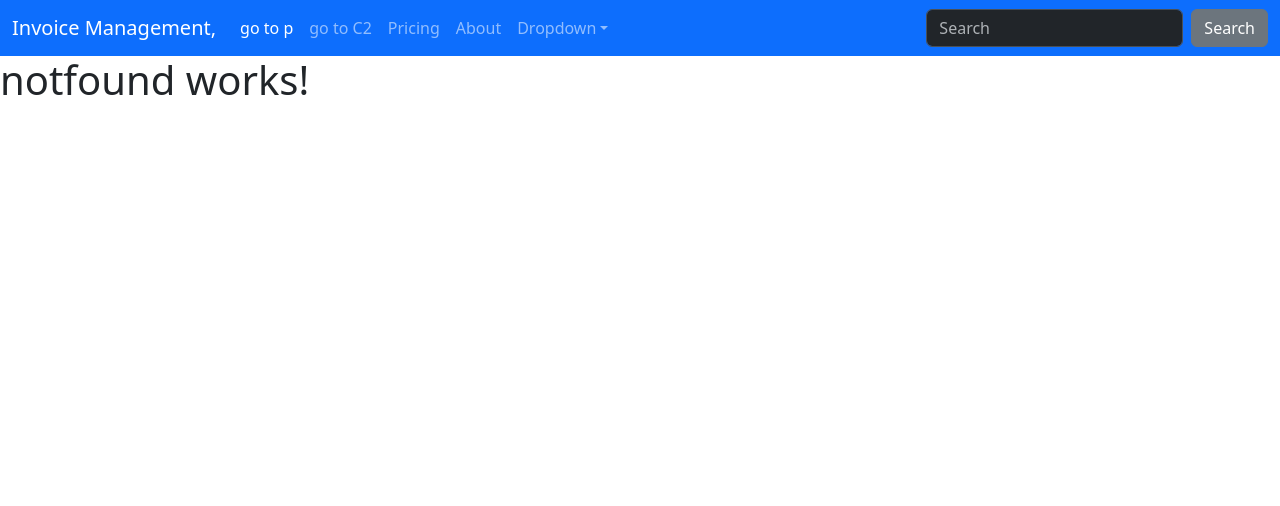
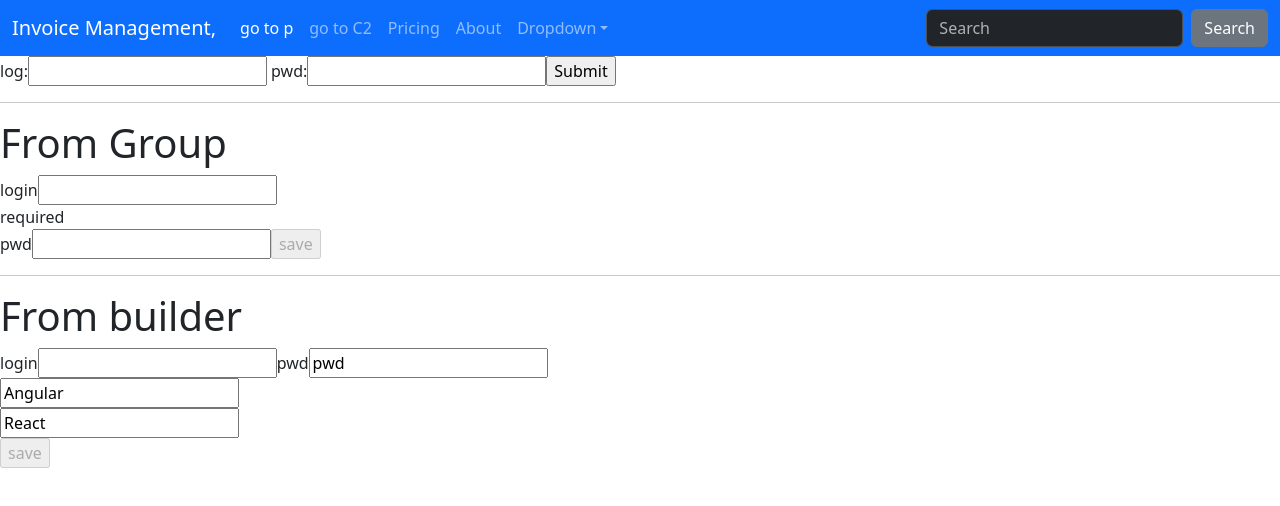
Before and after one commit to radhouene-massoudi/4twin5_23_24, an Angular app: page /reactive in a window 1280 px wide. Shown: the top 506 px of the page. Built offline with nearby package versions, Linux system fonts and the light colour scheme.

Commit message:
seance 9

```diff
--- a/src/app/app-routing.module.ts
+++ b/src/app/app-routing.module.ts
@@ -13,6 +13,8 @@ import {InvoiceComponent} from "./Atelier3/invoice/invoice.component";
 import {DetailtwoComponent} from "./Atelier3/detailtwo/detailtwo.component";
 import { C1Component } from './cours/c1/c1.component';
 import { C2Component } from './cours/c2/c2.component';
+import { ReactiveFormsModule } from '@angular/forms';
+import { ReactiveformComponent } from './reactiveform/reactiveform.component';
 
 const routes: Routes = [
   //{path:'',redirectTo:'login',pathMatch:'full'},
@@ -24,6 +26,7 @@ const routes: Routes = [
   {path:'c1',component:C1Component},
   {path:'c2',component:C2Component},
   {path:'f',component:FirstComponent},
+  {path:'reactive',component:ReactiveformComponent},
   {path:'lazy',loadChildren:()=>import('../app/core/manageUser/users/users.module').then((m)=>m.UsersModule)},
   {path:'product',loadChildren:()=>import('../app/core/manage-product/manage-product.module').then((m)=>m.ManageProductModule)},
 
--- /dev/null
+++ b/src/app/reactiveform/reactiveform.component.html
@@ -0,0 +1,29 @@
+log:<input type="text" [formControl]="login">
+pwd:<input type="text" [formControl]="pwd">
+<input type="submit" (click)="showLogin()">
+<hr>
+<h1> From Group</h1>
+<form [formGroup]="fg">
+    <label>login</label>
+    <input type="text" formControlName="loginfg">
+    <div *ngIf="loginfg.invalid">
+        <div *ngIf="loginfg?.errors?.['required']"> required</div>
+        <div *ngIf="loginfg?.errors?.['minlength']"> minlenght</div>
+    </div>
+    <label>pwd</label>
+    <input type="text" formControlName="pwdfg">
+    <input type="submit" value="save" (click)="showFg()" [disabled]="fg.invalid">
+</form>
+<hr>
+<h1> From builder</h1>
+<form [formGroup]="frombuil">
+    <label>login</label>
+    <input type="text" formControlName="loginfb">
+    <label>pwd</label>
+    <input type="text" formControlName="pwdfb">
+    <div *ngFor="let a of skills.controls;let i=index" formArrayName="skills">
+        <input type="text" formControlName="{{i}}">
+    </div>
+
+    <input type="submit" value="save" (click)="showFg()" [disabled]="frombuil.invalid">
+</form>
--- /dev/null
+++ b/src/app/reactiveform/reactiveform.component.ts
@@ -0,0 +1,48 @@
+import { Component } from '@angular/core';
+import { FormArray, FormBuilder, FormControl, FormGroup, Validators } from '@angular/forms';
+
+@Component({
+  selector: 'app-reactiveform',
+  templateUrl: './reactiveform.component.html',
+  styleUrls: ['./reactiveform.component.css']
+})
+export class ReactiveformComponent {
+login=new FormControl('',[Validators.required,Validators.email]);
+pwd=new FormControl('');
+showLogin(){
+  console.log(this.login.valid);
+}
+
+fg=new FormGroup(
+  {
+    loginfg:new FormControl('',[Validators.required,Validators.minLength(4)]),
+    pwdfg:new FormControl('')
+
+  }
+)
+showFg(){
+  console.log(this.fg.controls['loginfg'])
+}
+get loginfg(){
+  return this.fg.controls['loginfg'];
+}
+get password(){
+ return this.fg.get('pwdfg');
+}
+constructor(private fb:FormBuilder){
+
+}
+frombuil=this.fb.group({
+  loginfb:['',[Validators.required]],
+  pwdfb:['pwd'],
+  skills:this.fb.array(
+    [
+      new FormControl('Angular'),
+      new FormControl('React')
+    ]
+  )
+})
+get skills(){
+return this.frombuil.get('skills') as FormArray
+}
+}
```
Also changed, not shown: src/app/app.module.ts (+5 -2 lines), src/app/reactiveform/reactiveform.component.css (added), 1 other file (tests, documents, lock files or other folders).
